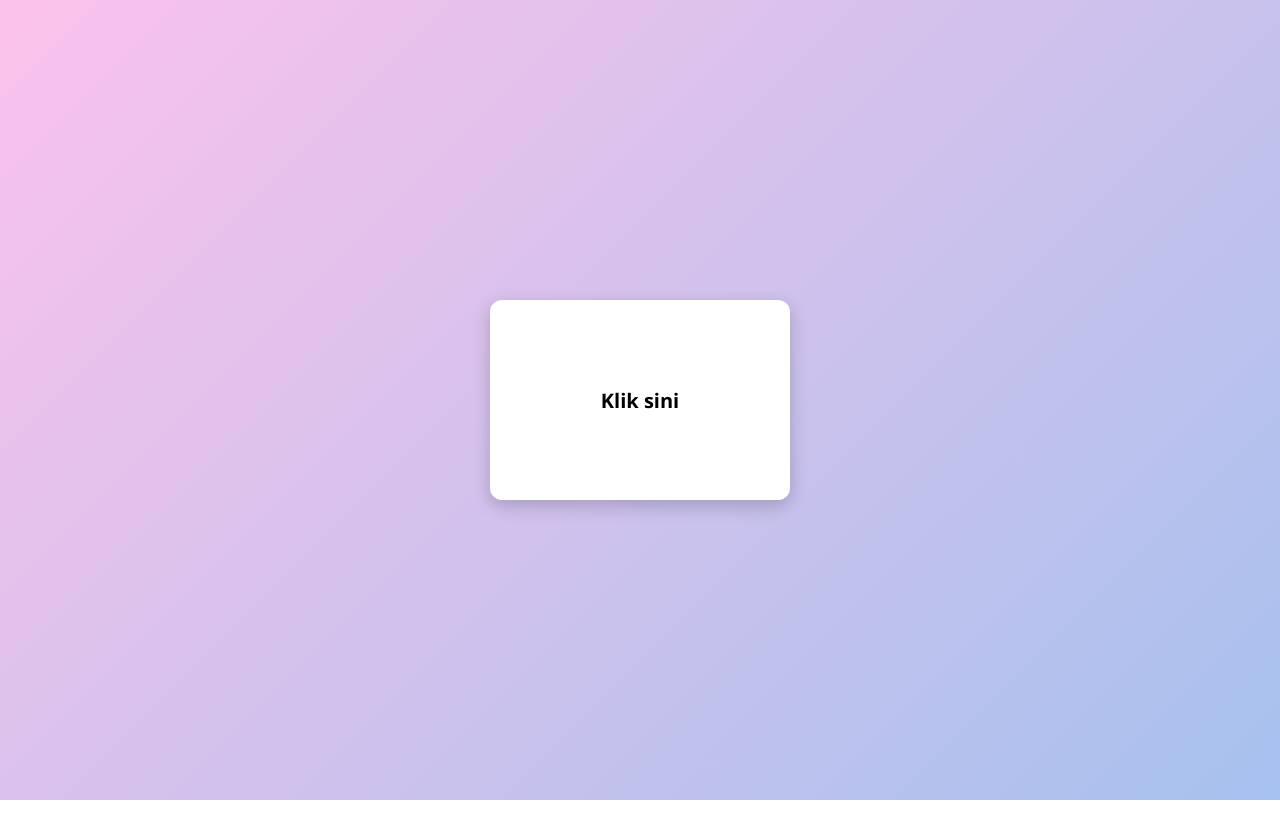
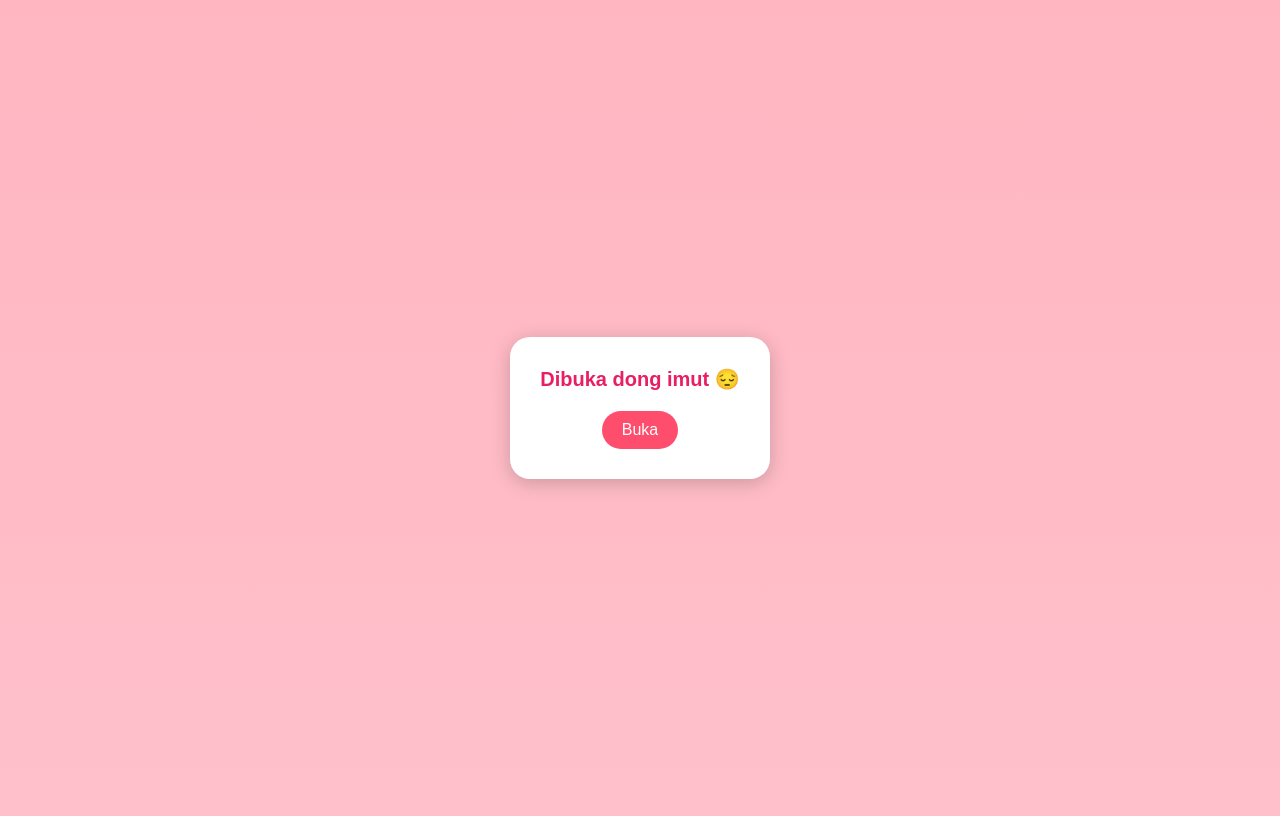
Before and after one commit to Redjri/gombal, a plain HTML site: page index.html in a window 1280 px wide. Drawn offline with Linux system fonts and the light colour scheme.

Commit message:
Update index.html

```diff
--- a/index.html
+++ b/index.html
@@ -1,65 +1,84 @@
 <!DOCTYPE html>
 <html lang="id">
 <head>
-  <meta charset="utf-8" />
-  <meta name="viewport" content="width=device-width, initial-scale=1" />
-  <title>idk</title>
+  <meta charset="UTF-8">
+  <meta name="viewport" content="width=device-width, initial-scale=1.0">
+  <title>Kotak</title>
   <style>
     body {
-      margin:0;
-      height:100vh;
-      display:flex;
-      align-items:center;
-      justify-content:center;
-      background: linear-gradient(135deg, #fbc2eb, #a6c1ee);
-      font-family: 'Segoe UI', Tahoma, Geneva, Verdana, sans-serif;
+      display: flex;
+      justify-content: center;
+      align-items: center;
+      height: 100vh;
+      background: linear-gradient(to bottom, #ffb6c1, #ffc0cb);
+      font-family: Arial, sans-serif;
     }
-    .envelope {
-      width: 300px;
-      height: 200px;
-      position: relative;
-      perspective: 1000px;
+
+    .card {
+      background: white;
+      border-radius: 20px;
+      padding: 30px;
+      box-shadow: 0 4px 20px rgba(0,0,0,0.2);
+      text-align: center;
+      max-width: 400px;
+      transition: all 0.5s ease;
+    }
+
+    .message {
+      font-size: 20px;
+      color: #e91e63;
+      font-weight: bold;
+      margin-bottom: 20px;
+    }
+
+    button {
+      background: #ff4d6d;
+      color: white;
+      border: none;
+      padding: 10px 20px;
+      font-size: 16px;
+      border-radius: 30px;
       cursor: pointer;
+      transition: background 0.3s ease, transform 0.3s ease;
     }
-    .front, .back {
-      position: absolute;
-      width: 100%;
-      height: 100%;
-      backface-visibility: hidden;
-      display:flex;
-      align-items:center;
-      justify-content:center;
-      border-radius:12px;
-      box-shadow: 0 6px 18px rgba(0,0,0,.2);
-      transition: transform 0.8s;
+
+    button:hover {
+      background: #e63950;
+      transform: scale(1.05);
     }
-    .front {
-      background:#fff;
-      font-size:20px;
-      font-weight:600;
-      text-align:center;
-    }
-    .back {
-      background:#fff;
-      font-size:22px;
-      font-weight:600;
-      transform: rotateY(180deg);
-      text-align:center;
-    }
-    .envelope.open .front { transform: rotateY(180deg); }
-    .envelope.open .back { transform: rotateY(360deg); }
   </style>
 </head>
 <body>
-  <div class="envelope" id="envelope">
-    <div class="front">Klik sini</div>
-    <div class="back">Ihh nurut comell comell 🤭</div>
+  <div class="card">
+    <div class="message" id="message">Dibuka dong imut 😔</div>
+    <button id="toggleBtn">Buka</button>
   </div>
 
+  <audio id="bgMusic" loop>
+    <source src="Perfect.m4a" type="audio/mpeg">
+    Browser kamu tidak mendukung audio.
+  </audio>
+
   <script>
-    const envelope = document.getElementById('envelope');
-    envelope.addEventListener('click', ()=>{
-      envelope.classList.toggle('open');
+    const btn = document.getElementById("toggleBtn");
+    const msg = document.getElementById("message");
+    const music = document.getElementById("bgMusic");
+
+    let isPlaying = false;
+
+    btn.addEventListener("click", () => {
+      if (!isPlaying) {
+        msg.innerText = "EHHH, BENERAN DIBUKA MAACIH COMELL🤭";
+        music.currentTime = 0; // mulai dari menit 2:58 (178 detik)
+        music.play();
+        btn.innerText = "Hentikan Musik ⏹️";
+        isPlaying = true;
+      } else {
+        music.pause();
+        btn.innerText = "Buka";
+        msg.innerText = "Dibuka dong imut 😔";
+        isPlaying = false;
+      }
     });
   </script>
 </body>
```
